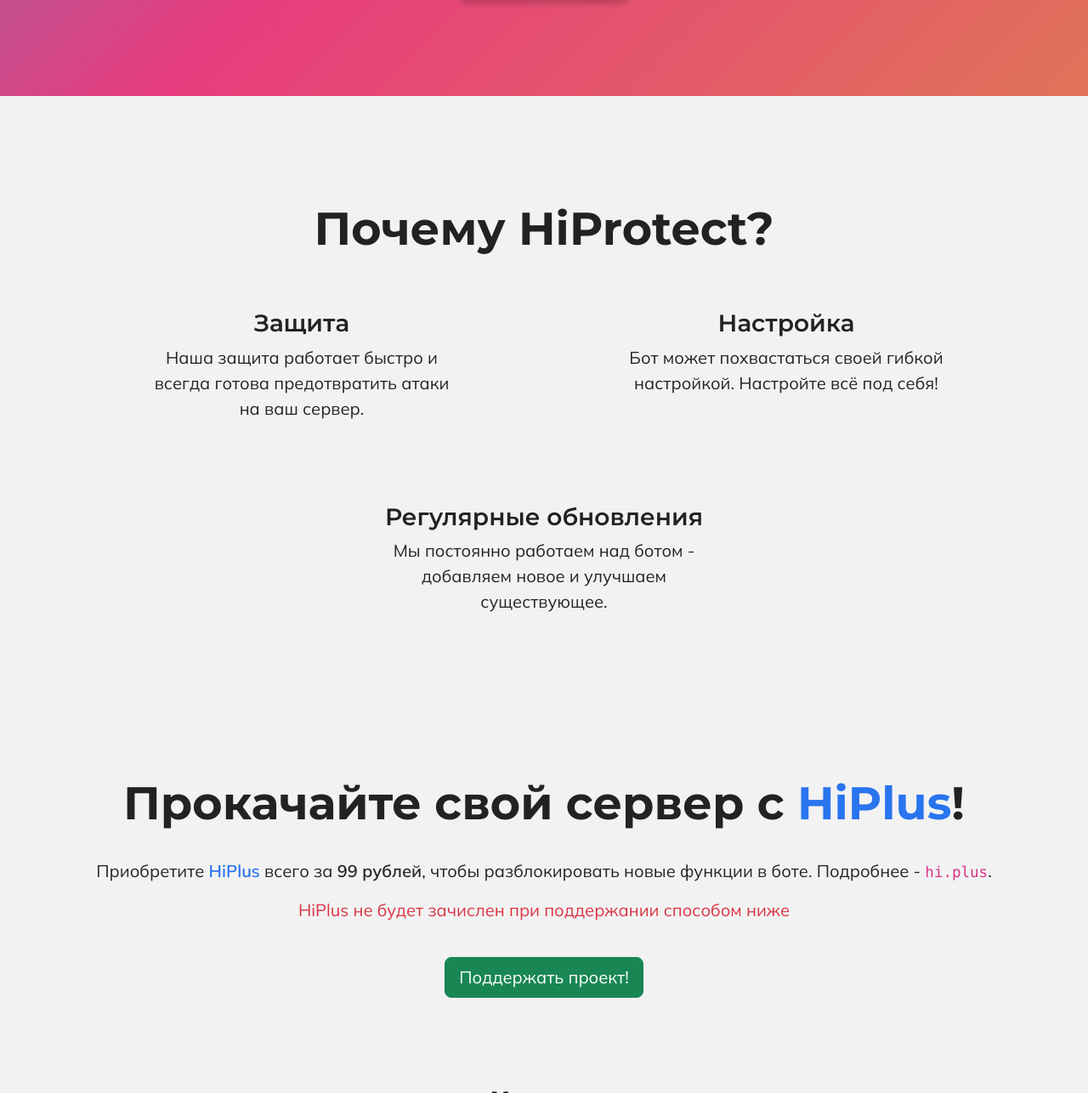
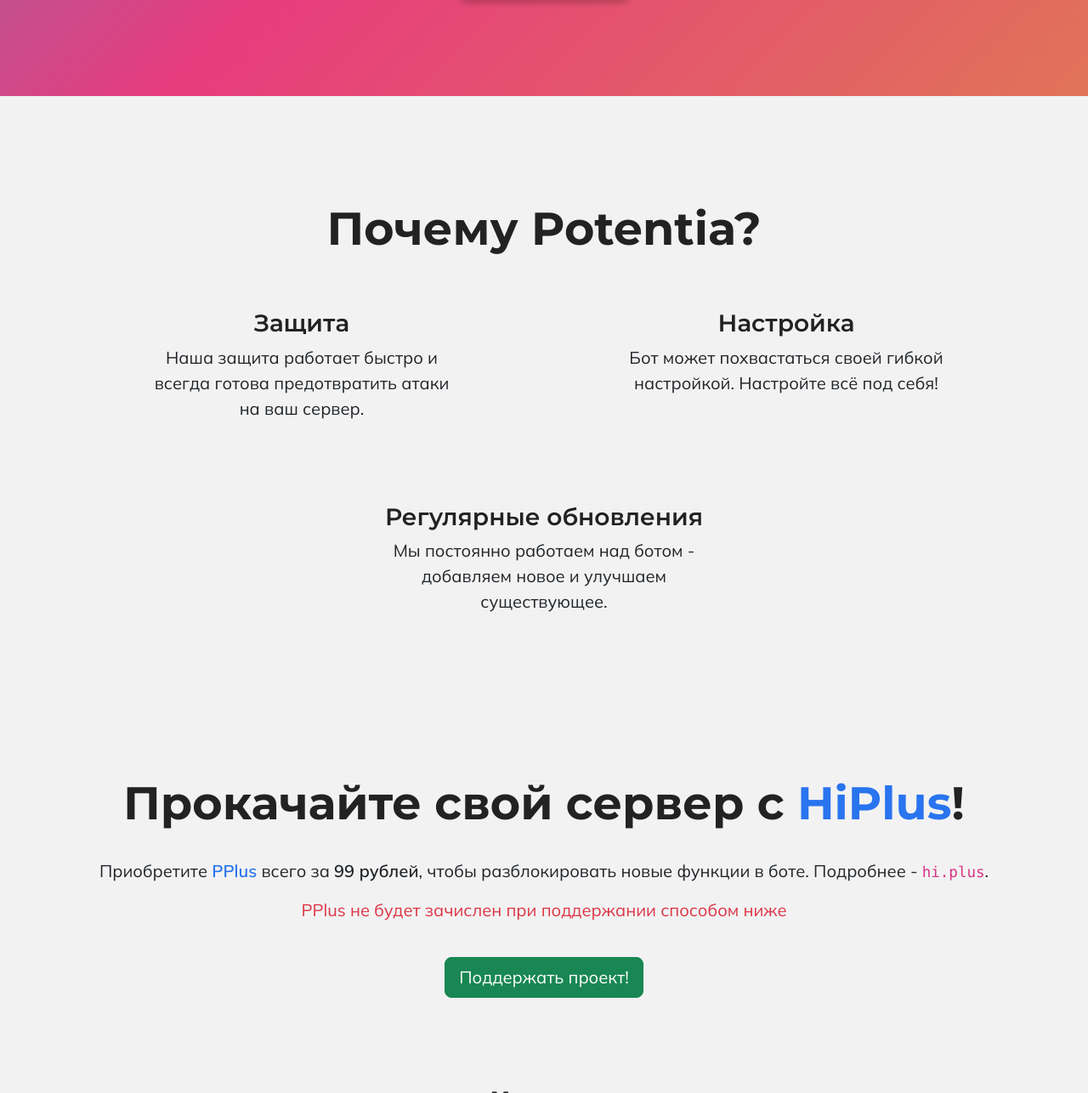
Before and after one commit to PotentiaBot/potentiabot.github.io, a plain HTML site: page index.html in a window 1280 px wide. Shown: the part 370-1656 px from the top of the page at 85% size. Drawn offline with nearby package versions, Linux system fonts and the light colour scheme.

Commit message:
Update index.html

```diff
--- a/index.html
+++ b/index.html
@@ -55,7 +55,7 @@
 
         <br>
         <div class="container block2">
-            <h1>Почему HiProtect?</h1>
+            <h1>Почему Potentia?</h1>
             <br>
             <div class="row">
                 <div class="card2 col-lg-4">
@@ -76,8 +76,8 @@
         <div class="container block2">
             <h1>Прокачайте свой сервер с <span class="select">HiPlus</span>!</h1>
             <br>
-            <p>Приобретите <b class="select">HiPlus</b> всего за <b>99 рублей</b>, чтобы разблокировать новые функции в боте. Подробнее - <code>hi.plus</code>.</p>
-            <p class="text-danger">HiPlus не будет зачислен при поддержании способом ниже</p>
+            <p>Приобретите <b class="select">PPlus</b> всего за <b>99 рублей</b>, чтобы разблокировать новые функции в боте. Подробнее - <code>hi.plus</code>.</p>
+            <p class="text-danger">PPlus не будет зачислен при поддержании способом ниже</p>
             <br>
             <a class="btn btn-success btn-lg" href="https://qiwi.com/payment/form/99999?blocked%5B0%5D=account&amountFraction=0&extra%5B%27account%27%5D=ARTEMBAY&amountInteger=50&blocked%5B0%5D=sum&currency=RUB" role="button" target="_blank">Поддержать проект!</a>
         </div>
```
